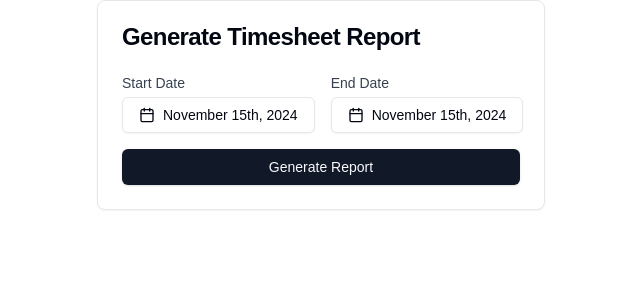
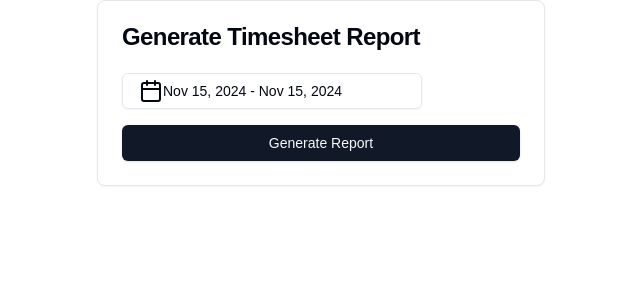
Before and after one commit to bevinsunth/simple-times, a Next.js app: page /reports in a window 1280 px wide. Shown: the top 300 px of the page, without its empty margins (319-959 px from the left). Built offline with nearby package versions, Linux system fonts and the light colour scheme; what @react-pdf/renderer would draw is missing.

Commit message:
Minor udpates

```diff
--- /dev/null
+++ b/app/components/date-range-selector.tsx
@@ -0,0 +1,65 @@
+'use client';
+
+import * as React from 'react';
+import { addDays, format } from 'date-fns';
+import { Calendar as CalendarIcon } from 'lucide-react';
+import { DateRange } from 'react-day-picker';
+
+import { cn } from '@/lib/utils';
+import { Button } from '@/components/ui/button';
+import { Calendar } from '@/components/ui/calendar';
+import {
+  Popover,
+  PopoverContent,
+  PopoverTrigger,
+} from '@/components/ui/popover';
+
+export function DatePickerWithRange({
+  className,
+}: React.HTMLAttributes<HTMLDivElement>): JSX.Element {
+  const [date, setDate] = React.useState<DateRange | undefined>({
+    from: new Date(2022, 0, 20),
+    to: addDays(new Date(2022, 0, 20), 20),
+  });
+
+  return (
+    <div className={cn('grid gap-2', className)}>
+      <Popover>
+        <PopoverTrigger asChild>
+          <Button
+            id="date"
+            variant={'outline'}
+            className={cn(
+              'w-[300px] justify-start text-left font-normal',
+              !date && 'text-muted-foreground'
+            )}
+          >
+            <CalendarIcon />
+            {date?.from ? (
+              date.to ? (
+                <>
+                  {format(date.from, 'LLL dd, y')} -{' '}
+                  {format(date.to, 'LLL dd, y')}
+                </>
+              ) : (
+                format(date.from, 'LLL dd, y')
+              )
+            ) : (
+              <span>Pick a date</span>
+            )}
+          </Button>
+        </PopoverTrigger>
+        <PopoverContent className="w-auto p-0" align="start">
+          <Calendar
+            initialFocus
+            mode="range"
+            defaultMonth={date?.from}
+            selected={date}
+            onSelect={setDate}
+            numberOfMonths={2}
+          />
+        </PopoverContent>
+      </Popover>
+    </div>
+  );
+}
--- a/app/components/timesheet-pdf.tsx
+++ b/app/components/timesheet-pdf.tsx
@@ -1,7 +1,6 @@
 'use client';
 
 import { TimeSheetFormEntry } from '@/lib/server/timesheet';
-import { Item } from '@radix-ui/react-select';
 import { Document, Page, Text, View, StyleSheet } from '@react-pdf/renderer';
 import { format } from 'date-fns';
 
@@ -32,7 +31,7 @@ const styles = StyleSheet.create({
   },
   tableRow: { margin: 'auto', flexDirection: 'row' },
   tableColHeader: {
-    width: '50%',
+    width: '20%',
     borderStyle: 'solid',
     borderColor: '#CCCCCC',
     borderBottomColor: '#000000',
@@ -41,7 +40,7 @@ const styles = StyleSheet.create({
     borderTopWidth: 0,
   },
   tableCol: {
-    width: '50%',
+    width: '20%',
     borderStyle: 'solid',
     borderColor: '#CCCCCC',
     borderWidth: 1,
@@ -68,7 +67,10 @@ const styles = StyleSheet.create({
 
 // PDF Document component
 const TimesheetPDF = ({ data, startDate, endDate }: PDFReportProps) => {
-  const totalHours = data.reduce((sum, item) => sum + item.hours, 0);
+  const totalHours = data.reduce(
+    (sum, item) => sum + parseFloat(item.hours),
+    0
+  );
 
   return (
     <Document>
@@ -81,7 +83,16 @@ const TimesheetPDF = ({ data, startDate, endDate }: PDFReportProps) => {
         <View style={styles.table}>
           <View style={styles.tableRow}>
             <View style={styles.tableColHeader}>
-              <Text style={styles.tableCellHeader}>{Item.client}</Text>
+              <Text style={styles.tableCellHeader}>Date</Text>
+            </View>
+            <View style={styles.tableColHeader}>
+              <Text style={styles.tableCellHeader}>Day</Text>
+            </View>
+            <View style={styles.tableColHeader}>
+              <Text style={styles.tableCellHeader}>Client</Text>
+            </View>
+            <View style={styles.tableColHeader}>
+              <Text style={styles.tableCellHeader}>Project</Text>
             </View>
             <View style={styles.tableColHeader}>
               <Text style={styles.tableCellHeader}>Hours</Text>
@@ -89,6 +100,19 @@ const TimesheetPDF = ({ data, startDate, endDate }: PDFReportProps) => {
           </View>
           {data.map((item, index) => (
             <View key={index} style={styles.tableRow}>
+              <View style={styles.tableCol}>
+                <Text style={styles.tableCell}>
+                  {format(new Date(item.date), 'MM/dd/yyyy')}
+                </Text>
+              </View>
+              <View style={styles.tableCol}>
+                <Text style={styles.tableCell}>
+                  {format(new Date(item.date), 'EEEE')}
+                </Text>
+              </View>
+              <View style={styles.tableCol}>
+                <Text style={styles.tableCell}>{item.client}</Text>
+              </View>
               <View style={styles.tableCol}>
                 <Text style={styles.tableCell}>{item.project}</Text>
               </View>
--- a/app/reports/page.tsx
+++ b/app/reports/page.tsx
@@ -14,9 +14,11 @@ import {
   PopoverTrigger,
 } from '@/components/ui/popover';
 import { getEntries } from '@/lib/server/timesheet';
-import { type TimeSheetFormEntry } from '@/lib/types/document-data.types';
-
-import { TimesheetPDF } from '../components/timesheet-pdf';
+import { type TimeSheetFormEntry } from '@/lib/server/timesheet';
+import TimesheetPDF from '@/app/components/timesheet-pdf';
+import { DatePickerWithRange } from '../components/date-range-selector';
+import { DateRange } from 'react-day-picker';
+import { cn } from '@/lib/utils';
 
 // Simulated server action (in a real app, this would be in a separate file)
 async function fetchTimesheetData(startDate: Date, endDate: Date) {
@@ -27,6 +29,55 @@ async function fetchTimesheetData(startDate: Date, endDate: Date) {
     { client: 'Client C', hours: 8 },
   ];
 }
+
+const DatePicker = ({
+  date,
+  setDate,
+}: {
+  date: DateRange | undefined;
+  setDate: (date: DateRange | undefined) => void;
+}) => {
+  return (
+    <div className="grid gap-2">
+      <Popover>
+        <PopoverTrigger asChild>
+          <Button
+            id="date"
+            variant={'outline'}
+            className={cn(
+              'w-[300px] justify-start text-left font-normal',
+              !date && 'text-muted-foreground'
+            )}
+          >
+            <CalendarIcon />
+            {date?.from ? (
+              date.to ? (
+                <>
+                  {format(date.from, 'LLL dd, y')} -{' '}
+                  {format(date.to, 'LLL dd, y')}
+                </>
+              ) : (
+                format(date.from, 'LLL dd, y')
+              )
+            ) : (
+              <span>Pick a date</span>
+            )}
+          </Button>
+        </PopoverTrigger>
+        <PopoverContent className="w-auto p-0" align="start">
+          <Calendar
+            initialFocus
+            mode="range"
+            defaultMonth={date?.from}
+            selected={date}
+            onSelect={setDate}
+            numberOfMonths={2}
+          />
+        </PopoverContent>
+      </Popover>
+    </div>
+  );
+};
 
 export default function TimesheetReport() {
   const [startDate, setStartDate] = useState(new Date());
@@ -48,7 +99,7 @@ export default function TimesheetReport() {
         setReportData([]);
         return;
       }
-      setReportData(data as TimeSheetFormEntry[]);
+      setReportData(data);
     } catch (error) {
       console.error('Failed to generate report:', error);
       setReportData([]);
@@ -62,64 +113,13 @@ export default function TimesheetReport() {
       </CardHeader>
       <CardContent>
         <div className="space-y-4">
-          <div className="flex justify-between space-x-4">
-            <div className="w-full">
-              <label className="block text-sm font-medium text-gray-700 mb-1">
-                Start Date
-              </label>
-              <Popover>
-                <PopoverTrigger asChild>
-                  <Button
-                    className={`w-full justify-start text-left font-normal ${!startDate && 'text-muted-foreground'}`}
-                    variant="outline"
-                  >
-                    <CalendarIcon className="mr-2 h-4 w-4" />
-                    {startDate ? (
-                      format(startDate, 'PPP')
-                    ) : (
-                      <span>Pick a date</span>
-                    )}
-                  </Button>
-                </PopoverTrigger>
-                <PopoverContent className="w-auto p-0">
-                  <Calendar
-                    initialFocus
-                    mode="single"
-                    selected={startDate}
-                    onSelect={date => date && setStartDate(date)}
-                  />
-                </PopoverContent>
-              </Popover>
-            </div>
-            <div className="w-full">
-              <label className="block text-sm font-medium text-gray-700 mb-1">
-                End Date
-              </label>
-              <Popover>
-                <PopoverTrigger asChild>
-                  <Button
-                    className={`w-full justify-start text-left font-normal ${!endDate && 'text-muted-foreground'}`}
-                    variant="outline"
-                  >
-                    <CalendarIcon className="mr-2 h-4 w-4" />
-                    {endDate ? (
-                      format(endDate, 'PPP')
-                    ) : (
-                      <span>Pick a date</span>
-                    )}
-                  </Button>
-                </PopoverTrigger>
-                <PopoverContent className="w-auto p-0">
-                  <Calendar
-                    initialFocus
-                    mode="single"
-                    selected={endDate}
-                    onSelect={date => date && setEndDate(date)}
-                  />
-                </PopoverContent>
-              </Popover>
-            </div>
-          </div>
+          <DatePicker
+            date={{ from: startDate, to: endDate }}
+            setDate={date => {
+              setStartDate(date?.from ?? new Date());
+              setEndDate(date?.to ?? new Date());
+            }}
+          />
           <Button className="w-full" onClick={() => void generateReport()}>
             Generate Report
           </Button>
```
